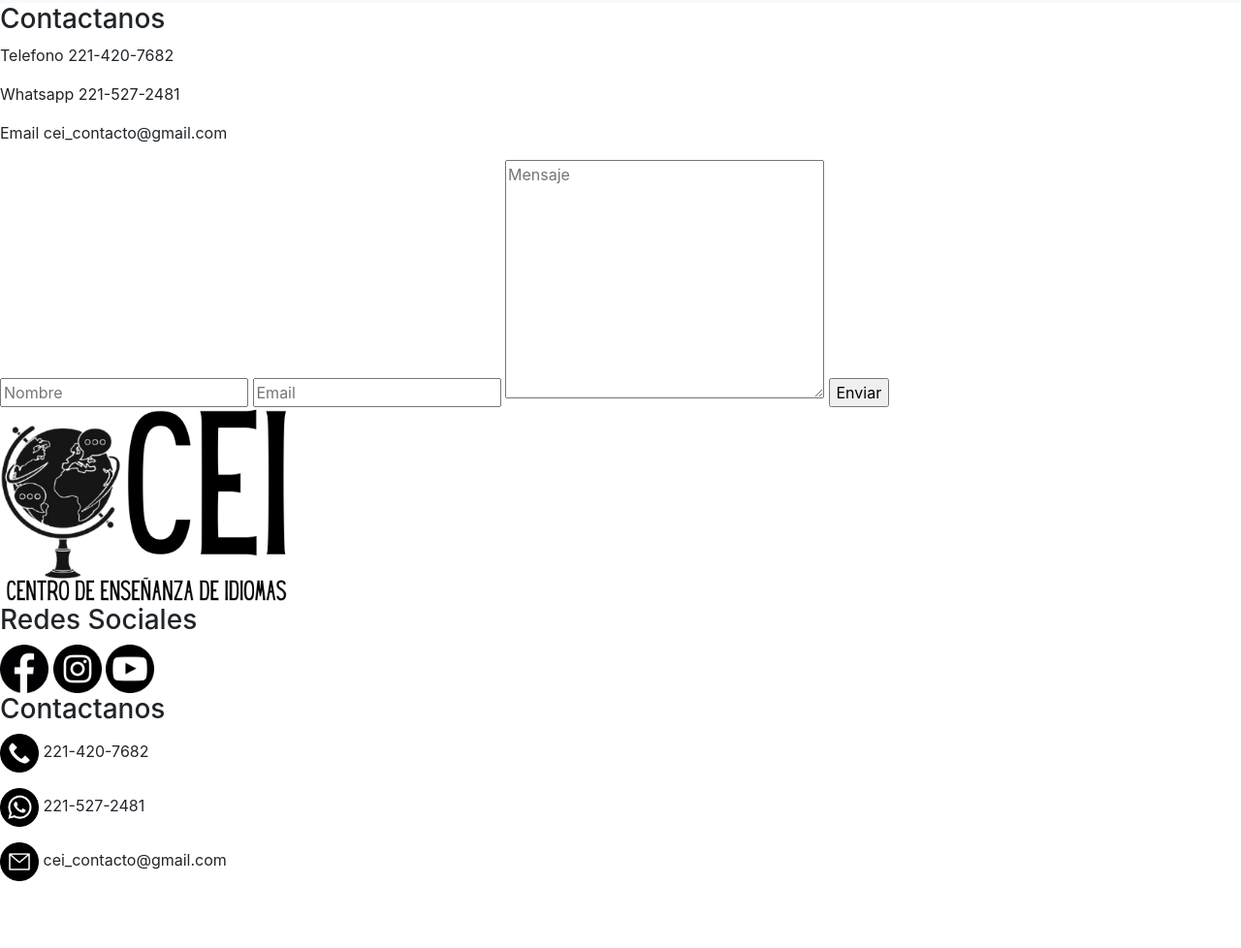
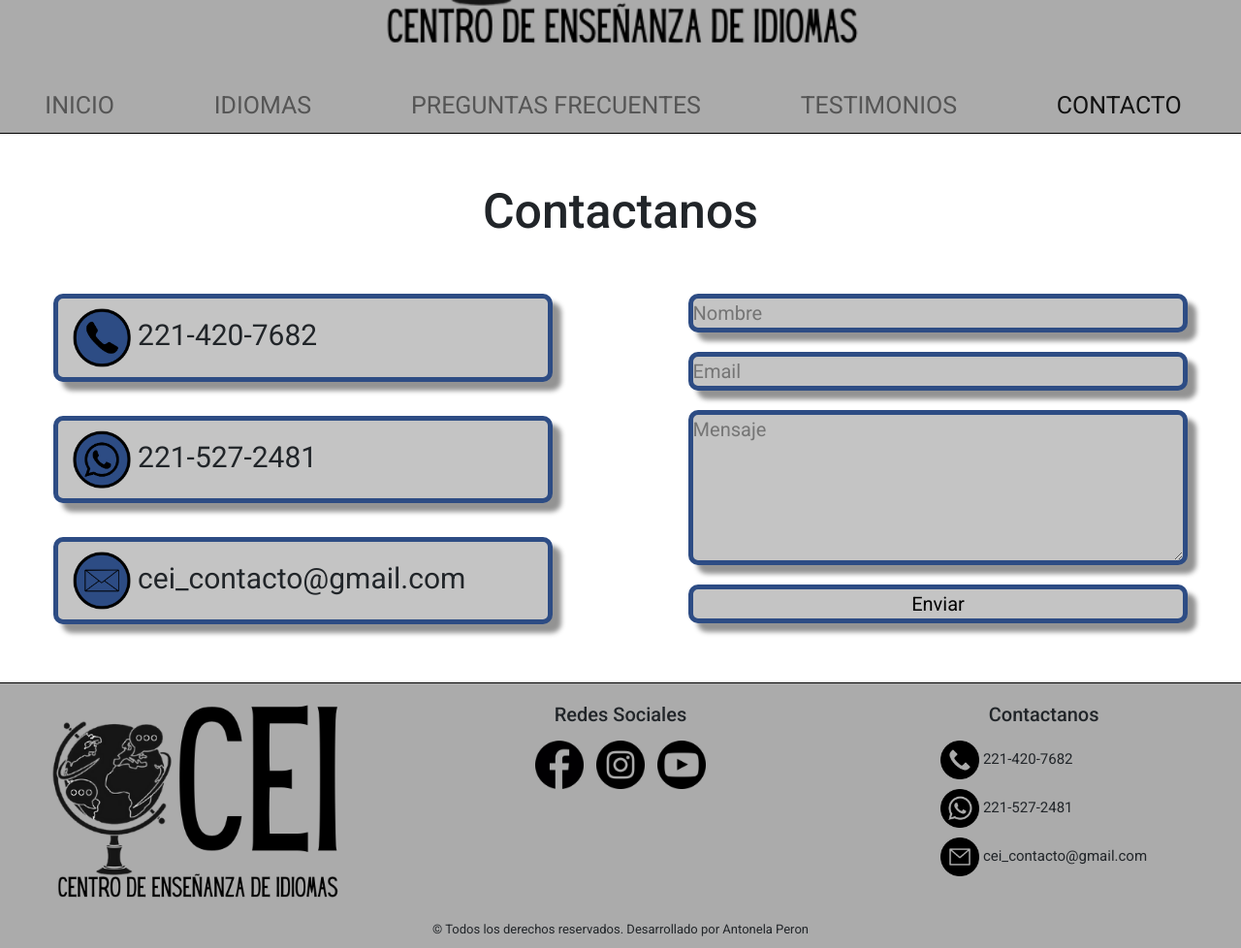
Before and after one commit to Antonela-Peron/cei-desarrollo-web, a website: page pages/contacto.html in a window 1280 px wide. Shown: the part 322-1300 px from the top of the page at 97% size. Before the commit the page ends 1247 px from the top, so only its background shows below. Drawn offline with nearby package versions, Linux system fonts and the light colour scheme.

Commit message:
modificacion total de estilos en contacto

```diff
--- a/pages/contacto.html
+++ b/pages/contacto.html
@@ -1,24 +1,32 @@
 <!DOCTYPE html>
 <html>
 	<head>
-		<meta charset="utf-8">
+		<meta charset="UTF-8">
+	    <meta http-equiv="X-UA-Compatible" content="IE=edge">
+	    <meta name="viewport" content="width=device-width, initial-scale=1.0">
 		<title>CEI - Preguntas Frecuentes</title>
 		<link rel="stylesheet" href="https://cdn.jsdelivr.net/npm/bootstrap@4.6.0/dist/css/bootstrap.min.css" integrity="sha384-B0vP5xmATw1+K9KRQjQERJvTumQW0nPEzvF6L/Z6nronJ3oUOFUFpCjEUQouq2+l" crossorigin="anonymous">
+		<link rel="preconnect" href="https://fonts.googleapis.com">
+		<link rel="preconnect" href="https://fonts.gstatic.com" crossorigin>
+		<link href="https://fonts.googleapis.com/css2?family=Roboto:ital,wght@0,100;0,300;0,400;0,500;0,700;0,900;1,100;1,300;1,400;1,500;1,700;1,900&display=swap" rel="stylesheet">
+		<link rel="stylesheet" href="../css/estilo.css">
 	</head>
-	<body>
+	<body class="container-fluid body__marginYpadding--quitar">
 		<!-- INICIO HEADER -->
-		<header>
+		<header class="container-fluid headFoot__fondo--gris header__borde--inferior">
 			<!-- LOGO DEL LUGAR -->
-			<img src="../assets/logo-cei.png" alt="logo del lugar">
+			<div class="row justify-content-center header__logo--padding">
+				<img src="../assets/logo-cei.png" alt="logo del lugar" class="col-lg-5">
+			</div>
 			<!-- FIN LOGO -->
 			<!-- INICIO BARRA NAVEGACION -->
-			<nav class="navbar navbar-expand-lg navbar-light bg-light">
-				  <button class="navbar-toggler" type="button" data-toggle="collapse" data-target="#navbarNav" aria-controls="navbarNav" aria-expanded="false" aria-label="Toggle navigation">
+			<nav class="navbar navbar-expand-lg navbar-light row nav__fuente--tamaño">
+				  <button class="navbar-toggler col-lg-12" type="button" data-toggle="collapse" data-target="#navbarNav" aria-controls="navbarNav" aria-expanded="false" aria-label="Toggle navigation">
 				    <span class="navbar-toggler-icon"></span>
 				  </button>
-				  <div class="collapse navbar-collapse" id="navbarNav">
-				    <ul class="navbar-nav">
-					      <li class="nav-item">
+				  <div class="collapse navbar-collapse row" id="navbarNav">
+				    <ul class="navbar-nav col col-lg-12 justify-content-around">
+					      <li class="nav-item ">
 					        <a class="nav-link" href="../index.html">INICIO</a>
 					      </li>
 					      <li class="nav-item">
@@ -27,7 +35,7 @@
 					      <li class="nav-item">
 					        <a class="nav-link" href="preguntas-frecuentes.html">PREGUNTAS FRECUENTES</a>
 					      </li>
-					      <li class="nav-item">
+					      <li class="nav-item ">
 					        <a class="nav-link" href="testimonios.html">TESTIMONIOS</a>
 					      </li>
 					      <li class="nav-item active">
@@ -40,60 +48,69 @@
 		</header>
 		<!-- FIN HEADER -->
 		<!-- INICIO CONTENIDO DE PAGINA -->
-		<main>
+		<section class="row">
+			<h3 class=" col-lg-12 contacto__titulo--fuente contacto__titulo--margin">Contactanos</h3>
+		</section>
+		<section class="row justify-content-around contactos__margen--superior">
 			<!-- INICIO DATOS DE CONTACTO -->
-			<section>
-				<h3>Contactanos</h3>
-			</section>
-			<section>
+			<article class="col-lg-5">
 				<div>
-					<p>Telefono 221-420-7682</p>
+					<p class="contacto__info--fuente contacto__info--borde contacto__info--padding"><img src="../assets/telefono-1.png" alt="logo telefono" width="60px"> 221-420-7682</p>
 				</div>
 				<div>
-					<p>Whatsapp 221-527-2481</p>
+					<p class="contacto__info--fuente contacto__info--borde contacto__info--margin contacto__info--padding"><img src="../assets/whatsapp-1.png" alt="logo whatsapp" width="60px"> 221-527-2481</p>
 				</div>
 				<div>
-					<p>Email cei_contacto@gmail.com</p>
+					<p class="contacto__info--fuente contacto__info--borde contacto__info--margin contacto__info--padding"><img src="../assets/email-1.png" alt="logo email" width="60px"> cei_contacto@gmail.com</p>
 				</div>
-			</section>
+			</article>
 			<!-- FIN DATOS DE CONTACTO -->
 			<!-- INICIO FORMULARIO DE CONTACTO -->
-			<section>
-				<form action="">
-					<input type="text" placeholder="Nombre" class="inputs">
-					<input type="email" placeholder="Email" class="inputs">
-					<textarea name="" id="" cols="30" rows="10" placeholder="Mensaje" class="inputs"></textarea>
-					<input type="submit" value="Enviar" class="inputs">
+			<article class="col-lg-5">
+				<form action="" class="contacto__formulario--flex">
+					<input type="text" placeholder="Nombre" class="inputs contacto__form--fuente contacto__formulario--borde">
+					<input type="email" placeholder="Email" class="inputs contacto__form--fuente contacto__formulario--borde contacto__formulario--margin">
+					<textarea name="" id="" cols="20" rows="5" placeholder="Mensaje" class="inputs contacto__form--fuente contacto__formulario--borde contacto__formulario--margin"></textarea>
+					<input type="submit" value="Enviar" class="inputs contacto__form--fuente contacto__formulario--borde contacto__formulario--margin">
 				</form>
-			</section>
-			<!-- FIN FORMULARIO DE CONTACTO -->
-		</main>
+			</article>
+		</section>
+		<!-- FIN FORMULARIO DE CONTACTO -->
 		<!-- FIN CONTENIDO DE PAGINA -->
 		<!-- INICIO DEL FOOTER -->
-		<footer>
+		<footer class="row justify-content-around headFoot__fondo--gris footer__borde--superior index__margen--superior footer__padding--top">
 			<!-- INICIO LOGO -->
-			<div>
-				<a href="../index.html"><img src="../assets/logo-cei.png" alt="logo del lugar" width="300px"></a>
+			<div class="col-lg-4 footer__flex ">
+				<a href="index.html"><img src="../assets/logo-cei.png" alt="logo del lugar" width="300px"></a>
 			</div>
 			<!-- FIN LOGO -->
 			<!-- INICIO LINKS DE REDES -->
-			<div>
-				<h3>Redes Sociales</h3>
-				<a href="https://www.facebook.com"><img src="../assets/facebook.png" alt="logo de facebook" width="50px"></a>
-				<a href="https://www.instagram.com"><img src="../assets/instagram.png" alt="logo de instagram" width="50px"></a>
-				<a href="https://www.youtube.com"><img src="../assets/youtube.png" alt="logo de youtube" width="50px"></a>
+			<div class="col-lg-4 footer__flex">
+				<h3 class="footer__subtitulo--fuente footer__subtitulo--paddingB ">Redes Sociales</h3>
+				<div>
+					<a href="https://www.facebook.com"><img src="../assets/facebook.png" alt="logo de facebook" class="footer__iconos--margin" width="50px"></a>
+					<a href="https://www.intagram.com"><img src="../assets/instagram.png" alt="logo de instagram"  class="footer__iconos--margin" width="50px"></a>
+					<a href="https://www.youtube.com"><img src="../assets/youtube.png" alt="logo de youtube" class="footer__iconos--margin" width="50px"></a>
+				</div>
 			</div>
 			<!-- FIN LINKS DE REDES -->
 			<!-- INICIO DATOS DE CONTACTO -->
-			<div>
-				<h3>Contactanos</h3>
-				<p><img src="../assets/telefono.png" alt="logo de telefono" width="40px">   221-420-7682</p>
-				<p><img src="../assets/whatsapp.png" alt="logo de whatsapp" width="40px">   221-527-2481</p>
-				<p><img src="../assets/email.png" alt="logo de email" width="40px">   cei_contacto@gmail.com</p>
+			<div class="col-lg-4 footer__flex ">
+				<h3 class="footer__subtitulo--fuente footer__subtitulo--paddingB">Contactanos</h3>
+				<div>
+					<p class="footer__info--fuente"><img src="../assets/telefono.png" alt="logo de telefono" width="40px">    221-420-7682</p>
+					<p class="footer__info--fuente"><img src="../assets/whatsapp.png" alt="logo de whatsapp" width="40px">   221-527-2481</p>
+					<p class="footer__info--fuente"><img src="../assets/email.png" alt="logo de email" width="40px">   cei_contacto@gmail.com</p>
+				</div>
 			</div>
 			<!-- FIN DATOS DE CONTACTO -->
 		</footer>
 		<!-- FIN FOOTER -->
+		<!-- INICIO COPYRIGHT -->
+		<div class="row justify-content-center headFoot__fondo--gris footer__padding--top">
+			<p class="col-lg-6 copy__fuente">© Todos los derechos reservados. Desarrollado por Antonela Peron</p>
+		</div>
+		<!-- FIN COPYRIGHT -->
 		<!-- LINKS DE JAVA PARA COMPONENTES DE BOOTSTRAP -->
 		<script src="https://code.jquery.com/jquery-3.5.1.slim.min.js" integrity="sha384-DfXdz2htPH0lsSSs5nCTpuj/zy4C+OGpamoFVy38MVBnE+IbbVYUew+OrCXaRkfj" crossorigin="anonymous"></script>
 		<script src="https://cdn.jsdelivr.net/npm/bootstrap@4.6.0/dist/js/bootstrap.bundle.min.js" integrity="sha384-Piv4xVNRyMGpqkS2by6br4gNJ7DXjqk09RmUpJ8jgGtD7zP9yug3goQfGII0yAns" crossorigin="anonymous"></script>
--- a/scss/_decoraciones.scss
+++ b/scss/_decoraciones.scss
@@ -18,6 +18,16 @@
 	box-shadow: 9px 9px 5px 0px #939393;
 	background-color: #C4C4C4;
 }
-.fondo{
-	background-image: url("../assets/fondo.jpg");
+.contacto__info--borde{
+	border: solid 5px #2D4C84;
+	border-radius: 10px;
+	background-color: #C4C4C4;
+	box-shadow: 9px 9px 5px 0px #939393;
+
 }
+.contacto__formulario--borde{
+	border: solid 5px #2D4C84;
+	border-radius: 10px;
+	background-color: #C4C4C4;
+	box-shadow: 9px 9px 5px 0px #939393;
+}
--- a/scss/_flexYbox.scss
+++ b/scss/_flexYbox.scss
@@ -51,3 +51,23 @@
 .test__imgs--marginT{
 	margin-top: 20px;
 }
+.contacto__formulario--flex{
+	display: flex;
+	flex-direction: column;
+	justify-content: center;
+}
+.contacto__formulario--margin{
+	margin-top: 20px;
+}
+.contacto__info--margin{
+	margin-top: 35px;
+}
+.contactos__margen--superior{
+	margin-top: 50px;
+}
+.contacto__info--padding{
+	padding: 10px 0px 10px 15px;
+}
+.contacto__titulo--margin{
+	margin-top: 50px;
+}
--- a/scss/_fuentes.scss
+++ b/scss/_fuentes.scss
@@ -38,6 +38,19 @@ $parrafoDesk: 2rem;
 }
 .testimonios__texto--fuente{
 	font-family: $roboto;
-	font-size: 2rem;
+	font-size: $parrafoDesk;
 	text-align: justify;
 }
+.contacto__titulo--fuente{
+	font-family: $roboto;
+	font-size: 5rem;
+	text-align: center;
+}
+.contacto__info--fuente{
+	font-family: $roboto;
+	font-size: 3rem;
+}
+.contacto__form--fuente{
+	font-family: $roboto;
+	font-size: 2rem;
+}
```
Also changed, not shown: pages/preguntas-frecuentes.html (+17 -9 lines), pages/testimonios.html (+1 -1 lines), assets/email-1.png (added), assets/mayor-que-2.png (added), assets/mayor-que.png (deleted), assets/telefono-1.png (added), assets/whatsapp-1.png (added), css/estilo.css.
